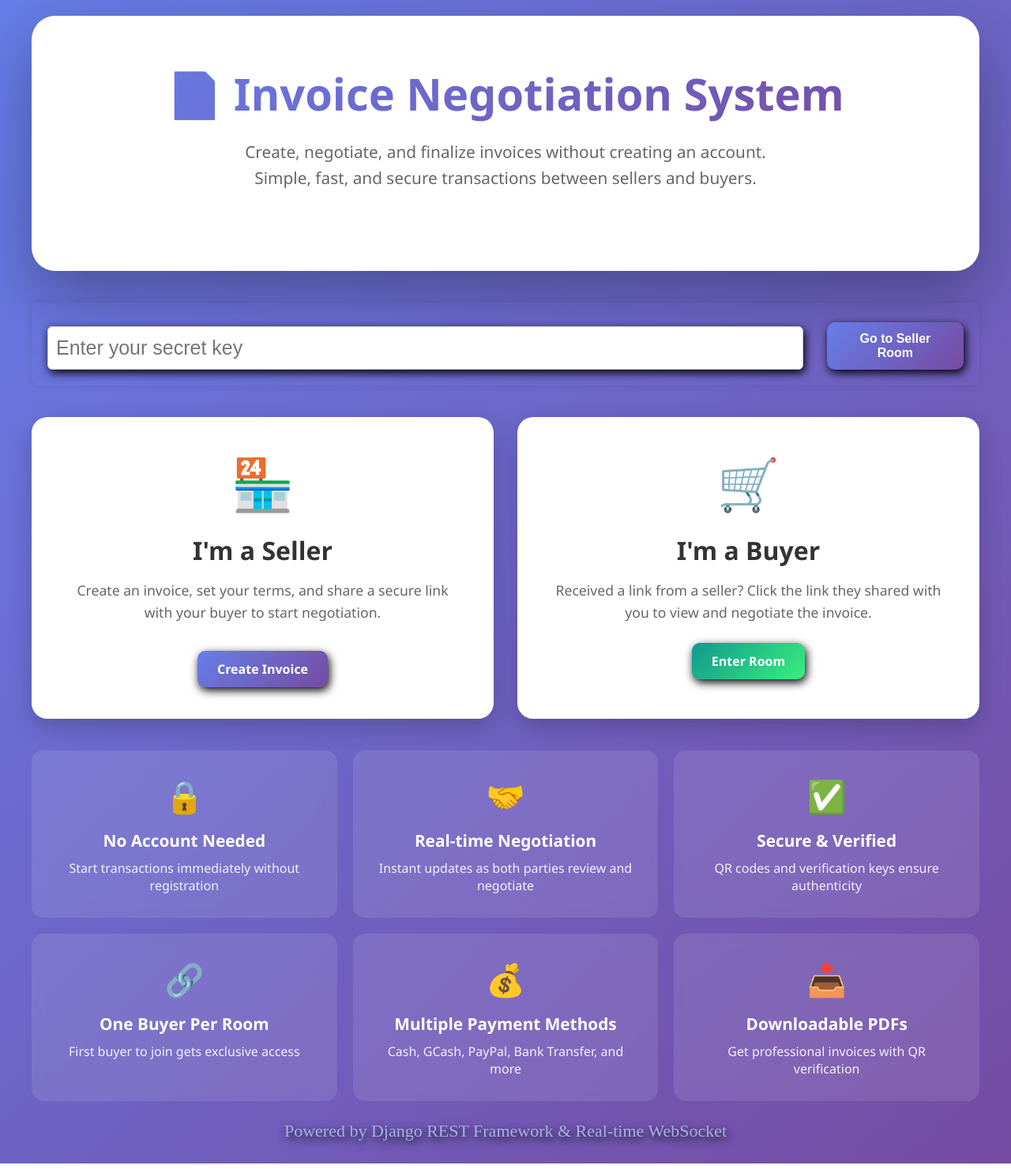
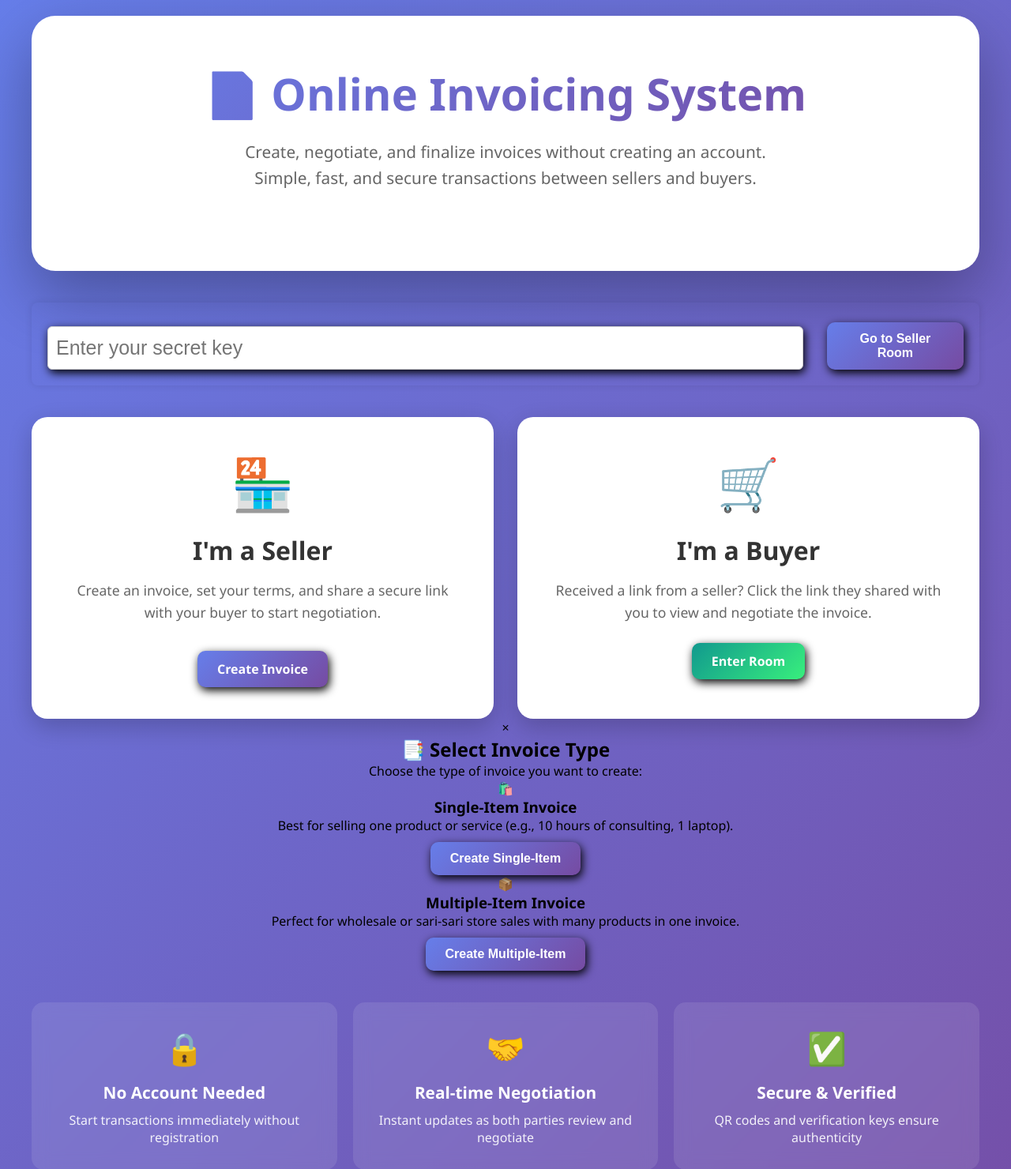
Before and after one commit to Wawayooo/ONLINE_INVOICING, a Django app: page / in a window 1280 px wide. Shown: the top 1480 px of the page at 79% size. Run offline with Django 5.2, Linux system fonts and the light colour scheme.

Commit message:
Updating Landing Page html

```diff
--- a/Online_Invoicing/invoicing_app/templates/pages/landing_page.html
+++ b/Online_Invoicing/invoicing_app/templates/pages/landing_page.html
@@ -12,7 +12,7 @@
 <body>
   <div class="container">
     <div class="hero">
-      <h1>📄 Invoice Negotiation System</h1>
+      <h1>📄 Online Invoicing System</h1>
       <p class="subtitle">
         Create, negotiate, and finalize invoices without creating an account.<br>
         Simple, fast, and secure transactions between sellers and buyers.
@@ -26,11 +26,11 @@
     </div>
 
     <div class="cards">
-      <div class="card" onclick="window.location.href='/seller/create/'">
+      <div class="card">
         <div class="card-icon">🏪</div>
         <h2>I'm a Seller</h2>
         <p>Create an invoice, set your terms, and share a secure link with your buyer to start negotiation.</p>
-        <a href="/seller/create/" class="btn btn-seller">Create Invoice</a>
+        <a class="btn btn-seller" id="openInvoiceModal">Create Invoice</a>
       </div>
 
       <div class="card" id="buyerCard">
@@ -39,12 +39,33 @@
         <p>Received a link from a seller? Click the link they shared with you to view and negotiate the invoice.</p>
         <div class="btn btn-buyer" id="buyerBtn">Enter Room</div>
       </div>
+    </div>
 
-      <!--<div style="text-align: right; margin: 20px 0;">
-        <a href="{% url 'all_data' %}">
-          <button class="btn btn-primary">View All Data</button>
-        </a>
-      </div>-->
+    <!-- Hidden Modal for Invoice Type Selection -->
+    <div id="invoiceModal" class="modal">
+      <div class="modal-content">
+        <span class="close-btn" id="closeModal">&times;</span>
+        <h2>📑 Select Invoice Type</h2>
+        <p class="modal-subtitle">Choose the type of invoice you want to create:</p>
+
+        <div class="modal-options">
+          <!-- Single Item Invoice -->
+          <div class="option-card">
+            <div class="option-icon">🛍️</div>
+            <h3>Single-Item Invoice</h3>
+            <p>Best for selling one product or service (e.g., 10 hours of consulting, 1 laptop).</p>
+            <button onclick="window.location.href='/seller/create/'" class="btn btn-seller">Create Single-Item</button>
+          </div>
+
+          <!-- Multiple Item Invoice -->
+          <div class="option-card">
+            <div class="option-icon">📦</div>
+            <h3>Multiple-Item Invoice</h3>
+            <p>Perfect for wholesale or sari-sari store sales with many products in one invoice.</p>
+            <button onclick="window.location.href='/invoice/create/'" class="btn btn-seller">Create Multiple-Item</button>
+          </div>
+        </div>
+      </div>
     </div>
 
     <div class="features">
@@ -91,6 +112,28 @@
   </div>
 
   <script src="{% static 'js/landingPage.js' %}"></script>
+  <script>
+    document.addEventListener("DOMContentLoaded", function() {
+      const openBtn = document.getElementById("openInvoiceModal");
+      const modal = document.getElementById("invoiceModal");
+      const closeBtn = document.getElementById("closeModal");
+
+      openBtn.addEventListener("click", function(event) {
+        event.preventDefault();
+        modal.style.display = "block";
+      });
+
+      closeBtn.addEventListener("click", function() {
+        modal.style.display = "none";
+      });
+
+      window.addEventListener("click", function(event) {
+        if (event.target === modal) {
+          modal.style.display = "none";
+        }
+      });
+    });
+  </script>
 
 </body>
 </html>
```
